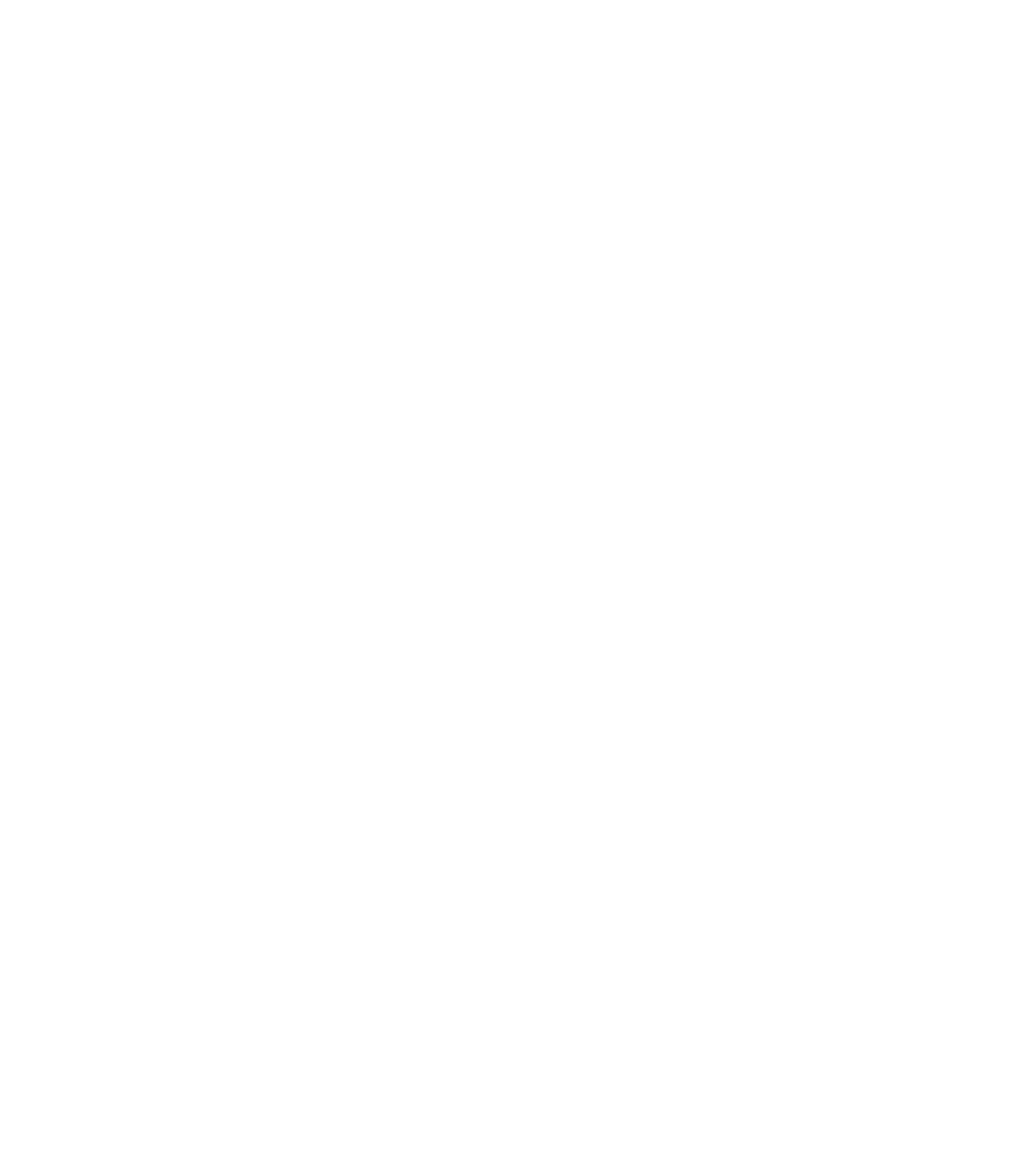
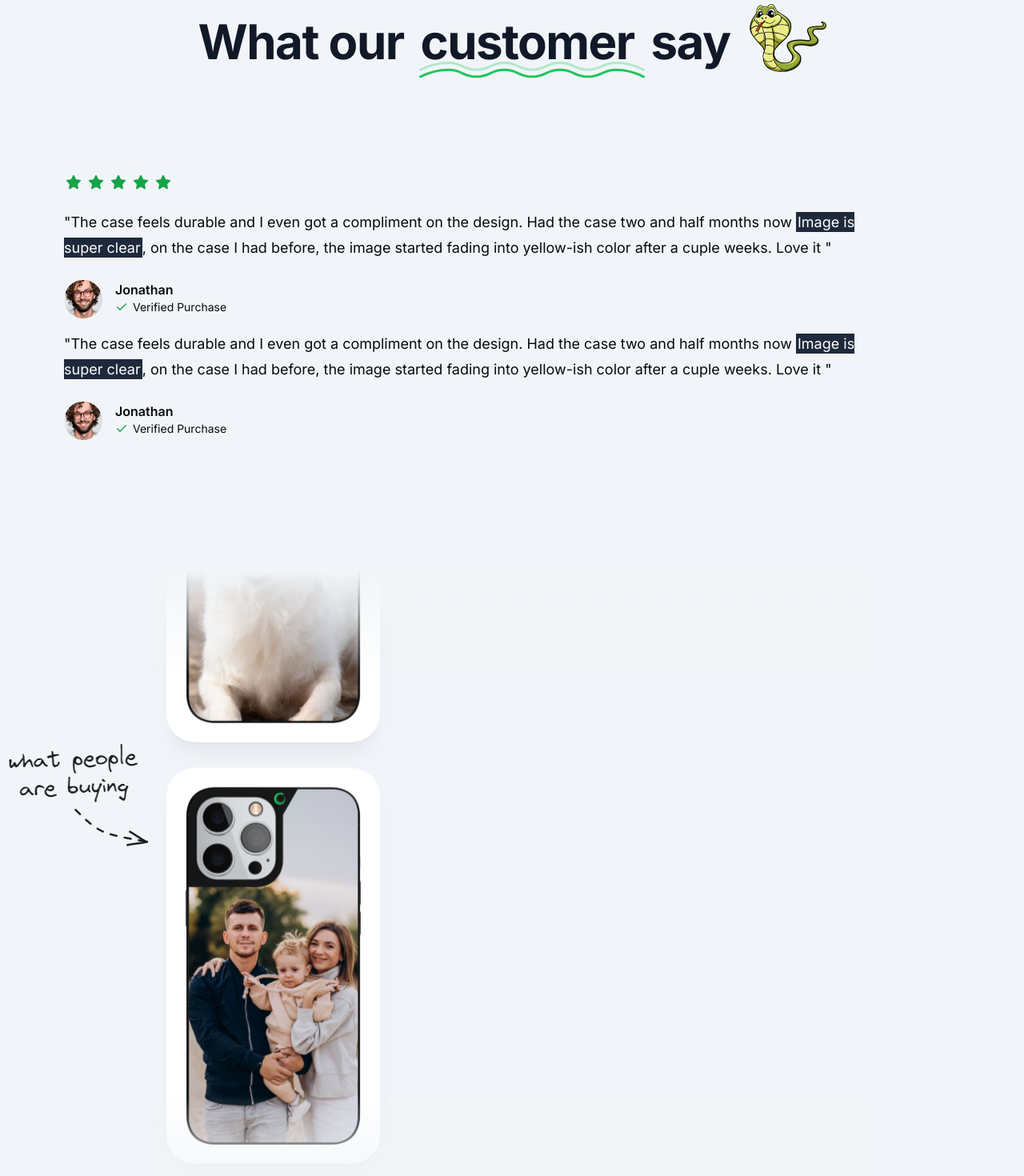
Before and after one commit to rahuldas200/casecobra, a Next.js app: page / in a window 1280 px wide. Shown: the part 1096-2566 px from the top of the page at 80% size. Before the commit the page ends 995 px from the top, so only its background shows below. Built offline with nearby package versions, Linux system fonts and the light colour scheme.

Commit message:
--Review section complete--

```diff
--- a/package.json
+++ b/package.json
@@ -12,6 +12,7 @@
     "@radix-ui/react-icons": "^1.3.0",
     "class-variance-authority": "^0.7.0",
     "clsx": "^2.1.1",
+    "framer-motion": "^11.2.9",
     "lucide-react": "^0.379.0",
     "next": "14.2.3",
     "react": "^18",
--- a/src/app/page.tsx
+++ b/src/app/page.tsx
@@ -9,6 +9,8 @@
 import user_5 from "../../public/users/user-5.jpg";
 import { Star } from "lucide-react";
 import Phone from "@/components/Phone";
+import { Icons } from "@/components/Icons";
+import { Reviews } from "@/components/Reviews";
 
 export default function Home() {
   const user = [
@@ -100,13 +102,114 @@
           </div>
           <div className="col-span-full lg:col-span-1 w-full flex justify-center px-8 sm:px-16 md:px-0 mt-32 lg:mx-0 lg:mt-20 h-fit">
             <div className=" relative md:max-w-xl">
-              <img src="/your-image.png" alt=""  className=" absolute w-40 lg:w-52 left-52 -top-20 select-none hidden sm:block lg:hidden"/>
-              <img src="/line.png" alt=""  className=" absolute w-20 -left-6 -bottom-6 select-none"/>
-              <Phone className=" w-64" imgSrc="/testimonials/1.jpg"/>
+              <img
+                src="/your-image.png"
+                alt=""
+                className=" absolute w-40 lg:w-52 left-52 -top-20 select-none hidden sm:block lg:hidden"
+              />
+              <img
+                src="/line.png"
+                alt=""
+                className=" absolute w-20 -left-6 -bottom-6 select-none"
+              />
+              <Phone className=" w-64" imgSrc="/testimonials/1.jpg" />
             </div>
+          </div>
+        </MaxWidthWrapper>
+      </section>
+
+      {/* value proposition section */}
+
+      <section className="bg-slate-100 py-24">
+        <MaxWidthWrapper className="flex flex-col items-center gap-16 sm:gap-32 ">
+          <div className=" flex flex-col lg:flex-row items-center gap-4 sm:gap-6">
+            <h2 className="order-1 mt-2 tracking-tight text-center text-balance leading-tight font-bold text-5xl md:text-6xl text-gray-900">
+              {" "}
+              What our{" "}
+              <span className=" relative px-2">
+                customer{" "}
+                <Icons.underline className="hidden sm:block pointer-events-none absolute inset-x-0 -bottom-6 text-green-500" />
+              </span>{" "}
+              say
+            </h2>
+            <img
+              src="/snake-2.png"
+              alt=""
+              className="w-24 order-0 lg:order-2"
+            />
+          </div>
+
+          <div className=" flex flex-auto flex-col gap-4 lg:pr-8 xl:pr-20">
+            <div className="flex gap-1 mb-2">
+              <Star className="h-5 text-green-600 fill-green-600" />
+              <Star className="h-5 text-green-600 fill-green-600" />
+              <Star className="h-5 text-green-600 fill-green-600" />
+              <Star className="h-5 text-green-600 fill-green-600" />
+              <Star className="h-5 text-green-600 fill-green-600" />
+            </div>
+            <div className="text-lg leading-8">
+              <p>
+                "The case feels durable and I even got a compliment on the
+                design. Had the case two and half months now{" "}
+                <span className=" p-0.5 bg-slate-800 text-white">
+                  Image is super clear
+                </span>
+                , on the case I had before, the image started fading into
+                yellow-ish color after a cuple weeks. Love it "
+              </p>
+            </div>
+
+            <div className=" flex gap-4 mt-2">
+              <img
+                src="/users/user-1.png"
+                alt=""
+                className="rounded-full h-12 object-cover"
+              />
+
+              <div className="flex flex-col ">
+                <p className=" font-semibold">Jonathan</p>
+                <div className="flex gap-1.5 items-center tetx-zinc-600">
+                  <Check className="h-4 w-4 strock-[3px] text-green-600" />
+                  <p className="text-sm">Verified Purchase</p>
+                </div>
+              </div>
+            </div>
+
+            <div className="text-lg leading-8">
+              <p>
+                "The case feels durable and I even got a compliment on the
+                design. Had the case two and half months now{" "}
+                <span className=" p-0.5 bg-slate-800 text-white">
+                  Image is super clear
+                </span>
+                , on the case I had before, the image started fading into
+                yellow-ish color after a cuple weeks. Love it "
+              </p>
+            </div>
+
+            <div className=" flex gap-4 mt-2">
+              <img
+                src="/users/user-1.png"
+                alt=""
+                className="rounded-full h-12 object-cover"
+              />
+
+              <div className="flex flex-col ">
+                <p className=" font-semibold">Jonathan</p>
+                <div className="flex gap-1.5 items-center tetx-zinc-600">
+                  <Check className="h-4 w-4 strock-[3px] text-green-600" />
+                  <p className="text-sm">Verified Purchase</p>
+                </div>
+              </div>
+            </div>
+
 
           </div>
         </MaxWidthWrapper>
+
+        <div className="pt-16">
+          <Reviews/>
+        </div>
       </section>
     </div>
   );
--- /dev/null
+++ b/src/components/Icons.tsx
@@ -0,0 +1,20 @@
+import { LucideIcon, } from "lucide-react";
+
+export const Icons = {
+    underline:(props:LucideIcon)=>(
+        <svg {...props} viewBox='0 0 687 155'>
+        <g
+          stroke='currentColor'
+          strokeWidth='7'
+          fill='none'
+          fillRule='evenodd'
+          strokeLinecap='round'
+          strokeLinejoin='round'>
+          <path
+            d='M20 98c27-13.3333333 54-20 81-20 40.5 0 40.5 20 81 20s40.626917-20 81-20 40.123083 20 80.5 20 40.5-20 81-20 40.5 20 81 20 40.626917-20 81-20c26.915389 0 53.748722 6.6666667 80.5 20'
+            opacity='.3'></path>
+          <path d='M20 118c27-13.3333333 54-20 81-20 40.5 0 40.5 20 81 20s40.626917-20 81-20 40.123083 20 80.5 20 40.5-20 81-20 40.5 20 81 20 40.626917-20 81-20c26.915389 0 53.748722 6.6666667 80.5 20'></path>
+        </g>
+      </svg>
+    )
+}
--- /dev/null
+++ b/src/components/Reviews.tsx
@@ -0,0 +1,168 @@
+"use client";
+import { HTMLAttributes, useEffect, useRef, useState } from "react";
+import MaxWidthWrapper from "./MaxWidthWrapper";
+import { useInView } from "framer-motion";
+import { cn } from "@/lib/utils";
+import Phone from "./Phone";
+
+const PHONES = [
+  "/testimonials/1.jpg",
+  "/testimonials/2.jpg",
+  "/testimonials/3.jpg",
+  "/testimonials/4.jpg",
+  "/testimonials/5.jpg",
+  "/testimonials/6.jpg",
+];
+
+function splitArray<T>(array: Array<T>, numParts: number) {
+  const result: Array<Array<T>> = [];
+
+  for (let i = 0; i < array.length; i++) {
+    const index = i % numParts;
+    if (!result[index]) {
+      result[index] = [];
+    }
+    result[index].push(array[i]);
+  }
+
+  return result;
+}
+
+function ReviewColumn({
+  reviews,
+  className,
+  reviewClassName,
+  msPerPixel = 0,
+}: {
+  reviews: string[];
+  className?: string;
+  reviewClassName?: (reviewIndex: number) => string;
+  msPerPixel?: number;
+}) {
+  const columnRef = useRef<HTMLDivElement | null>(null);
+  const [columnHeight, setColumnHeight] = useState(0);
+  const duration = `${columnHeight * msPerPixel}ms`;
+
+  useEffect(() => {
+    if (!columnRef.current) return;
+
+    const resizeObserver = new window.ResizeObserver(() => {
+      setColumnHeight(columnRef.current?.offsetHeight ?? 0);
+    });
+
+    resizeObserver.observe(columnRef.current);
+
+    return () => {
+      resizeObserver.disconnect();
+    };
+  }, []);
+
+  return (
+    <div
+      ref={columnRef}
+      className={cn("animate-marquee space-y-8 py-4", className)}
+      style={{ "--marquee-duration": duration } as React.CSSProperties}
+    >
+      {reviews.concat(reviews).map((imgSrc, reviewIndex) => (
+        <Review
+          key={reviewIndex}
+          className={reviewClassName?.(reviewIndex % reviews.length)}
+          imgSrc={imgSrc}
+        />
+      ))}
+    </div>
+  );
+}
+
+interface ReviewProps extends HTMLAttributes<HTMLDivElement> {
+  imgSrc: string;
+}
+
+function Review({ imgSrc, className, ...props }: ReviewProps) {
+  const POSSIBLE_ANIMATION_DELAYS = [
+    "0s",
+    "0.1s",
+    "0.2s",
+    "0.3s",
+    "0.4s",
+    "0.5s",
+  ];
+
+  const animationDelay =
+    POSSIBLE_ANIMATION_DELAYS[
+      Math.floor(Math.random() * POSSIBLE_ANIMATION_DELAYS.length)
+    ];
+
+  return (
+    <div
+      className={cn(
+        "animate-fade-in rounded-[2.25rem] bg-white p-6 opacity-0 shadow-xl shadow-slate-900/5",
+        className
+      )}
+      style={{ animationDelay }}
+      {...props}
+    >
+      <Phone imgSrc={imgSrc} />
+    </div>
+  );
+}
+
+function ReviewGrid() {
+  const containerRef = useRef<HTMLDivElement | null>(null);
+  const isInView = useInView(containerRef, { once: true, amount: 0.4 });
+  const columns = splitArray(PHONES, 3);
+  const column1 = columns[0];
+  const column2 = columns[1];
+  const column3 = splitArray(columns[2], 2);
+
+  return (
+    <div
+      ref={containerRef}
+      className="relative -mx-4 mt-16 grid h-[49rem] max-h-[150vh] grid-cols-1 items-start gap-8 overflow-hidden px-4 sm:mt-20 md:grid-cols-2 lg:grid-cols-3"
+    >
+      {isInView ? (
+        <>
+          <ReviewColumn
+            reviews={[...column1, ...column3.flat(), ...column2]}
+            reviewClassName={(reviewIndex) =>
+              cn({
+                "md:hidden": reviewIndex >= column1.length + column3[0].length,
+                "lg:hidden": reviewIndex >= column1.length,
+              })
+            }
+            msPerPixel={10}
+          />
+          <ReviewColumn
+            reviews={[...column2, ...column3[1]]}
+            className="hidden md:block"
+            reviewClassName={(reviewIndex) =>
+              reviewIndex >= column2.length ? "lg:hidden" : ""
+            }
+            msPerPixel={15}
+          />
+          <ReviewColumn
+            reviews={column3.flat()}
+            className="hidden md:block"
+            msPerPixel={10}
+          />
+        </>
+      ) : null}
+      <div className="pointer-events-none absolute inset-x-0 top-0 h-32 bg-gradient-to-b from-slate-100" />
+      <div className="pointer-events-none absolute inset-x-0 bottom-0 h-32 bg-gradient-to-t from-slate-100" />
+    </div>
+  );
+}
+
+export function Reviews() {
+  return (
+    <MaxWidthWrapper className="relative max-w-5xl">
+      <img
+        aria-hidden="true"
+        src="/what-people-are-buying.png"
+        className="absolute select-none hidden xl:block -left-32 top-1/3"
+      />
+
+      <ReviewGrid />
+    </MaxWidthWrapper>
+  );
+}
--- a/tailwind.config.ts
+++ b/tailwind.config.ts
@@ -1,13 +1,13 @@
-import type { Config } from "tailwindcss"
+import type { Config } from "tailwindcss";
 
 const config = {
   darkMode: ["class"],
   content: [
-    './pages/**/*.{ts,tsx}',
-    './components/**/*.{ts,tsx}',
-    './app/**/*.{ts,tsx}',
-    './src/**/*.{ts,tsx}',
-	],
+    "./pages/**/*.{ts,tsx}",
+    "./components/**/*.{ts,tsx}",
+    "./app/**/*.{ts,tsx}",
+    "./src/**/*.{ts,tsx}",
+  ],
   prefix: "",
   theme: {
     container: {
@@ -59,22 +59,32 @@
         sm: "calc(var(--radius) - 4px)",
       },
       keyframes: {
-        "accordion-down": {
-          from: { height: "0" },
-          to: { height: "var(--radix-accordion-content-height)" },
+        'fade-in': {
+          from: {
+            opacity: '0',
+          },
+          to: {
+            opacity: '1',
+          },
         },
-        "accordion-up": {
-          from: { height: "var(--radix-accordion-content-height)" },
-          to: { height: "0" },
+        marquee: {
+          '100%': {
+            transform: 'translateY(-50%)',
+          },
+        },
+        flashing: {
+          '0%, 100%': { opacity: '0.2' },
+          '20%': { opacity: "1" },
         },
       },
       animation: {
-        "accordion-down": "accordion-down 0.2s ease-out",
-        "accordion-up": "accordion-up 0.2s ease-out",
+        marquee: 'marquee var(--marquee-duration) linear infinite',
+        'fade-in': 'fade-in 0.5s linear forwards',
+        flashing: 'flashing 1.4s infinite linear',
       },
     },
   },
   plugins: [require("tailwindcss-animate")],
-} satisfies Config
+} satisfies Config;
 
-export default config
+export default config;
```
Also changed, not shown: 1 other file (tests, documents, lock files or other folders).
